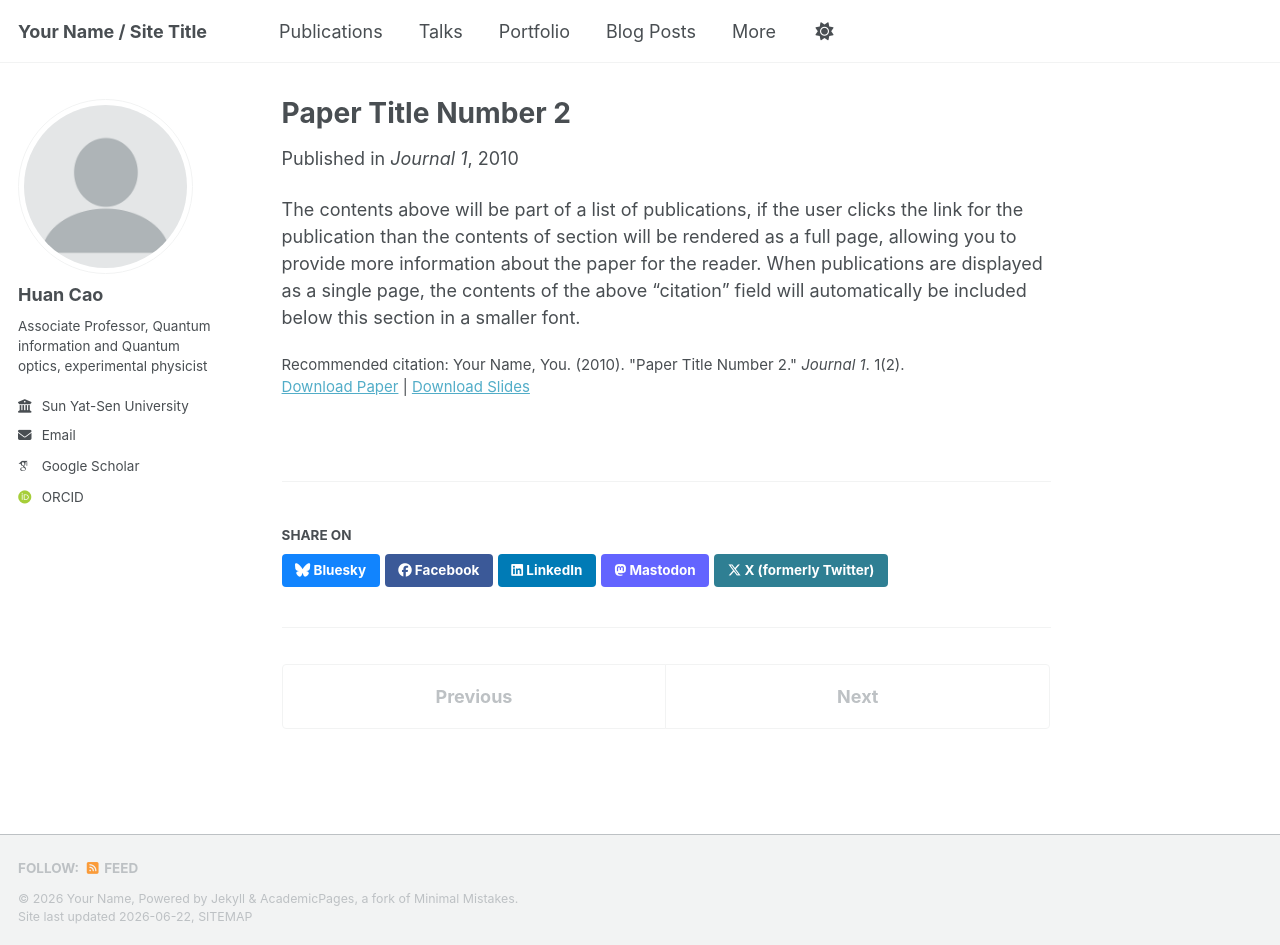
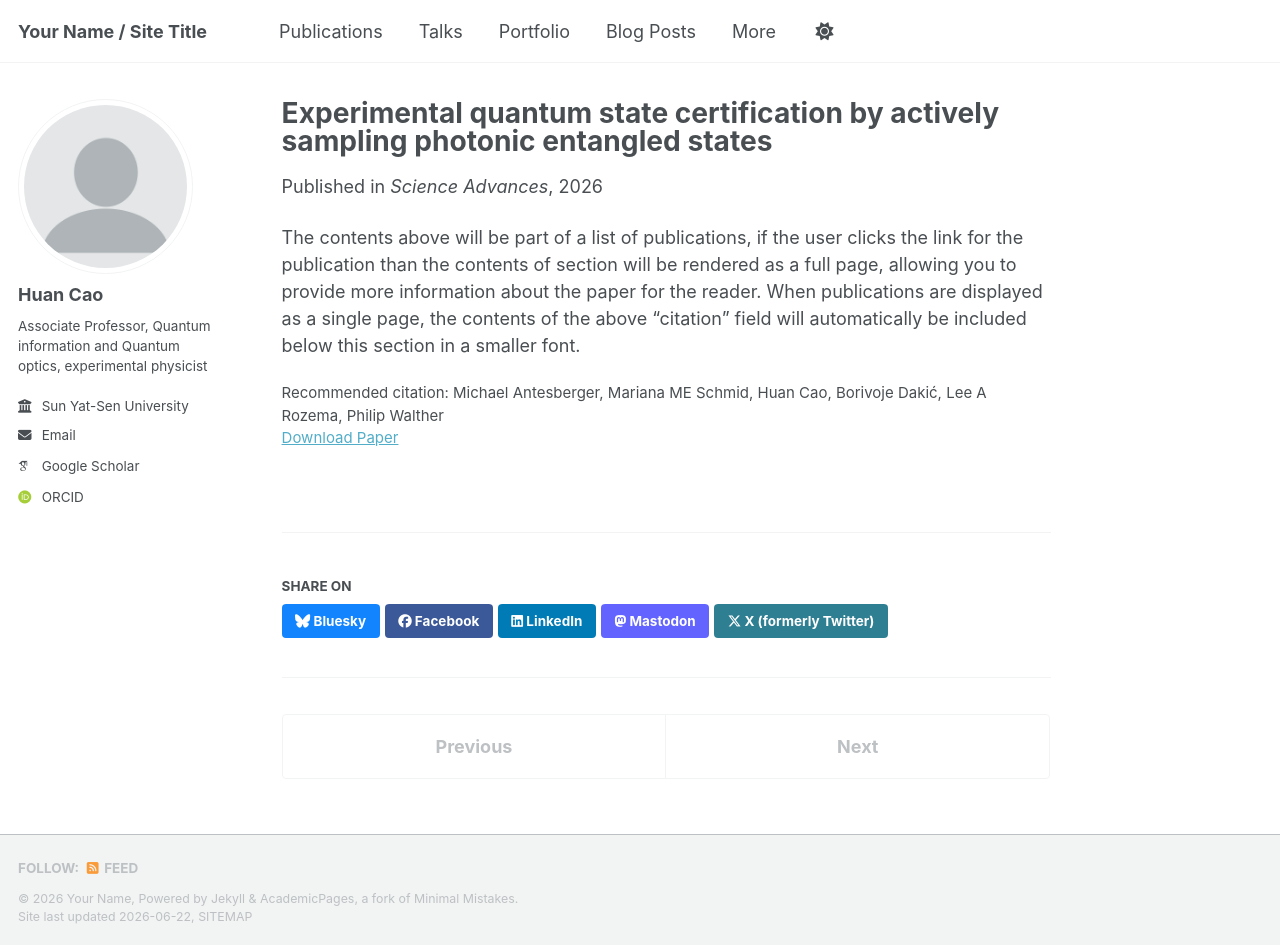
Before and after one commit to Huan-Cao/Huan-Cao.github.io, a Jekyll site: the page built from _publications/2010-10-01-paper-title-number-2.md, in a window 1280 px wide and 945 px high. Built offline with Jekyll 4.4.1, drawn with Linux system fonts in a browser that asks for light colours; some web fonts are replaced; a script bundle is joined from its source files by our own code; library files that are not in the unit come from our copies.

Commit message:
Update 2010-10-01-paper-title-number-2.md

```diff
--- a/_publications/2010-10-01-paper-title-number-2.md
+++ b/_publications/2010-10-01-paper-title-number-2.md
@@ -1,14 +1,12 @@
 ---
-title: "Paper Title Number 2"
+title: "Experimental quantum state certification by actively sampling photonic entangled states"
 collection: publications
 category: manuscripts
-permalink: /publication/2010-10-01-paper-title-number-2
-excerpt: 'This paper is about the number 2. The number 3 is left for future work.'
-date: 2010-10-01
-venue: 'Journal 1'
-slidesurl: 'https://academicpages.github.io/files/slides2.pdf'
-paperurl: 'https://academicpages.github.io/files/paper2.pdf'
-citation: 'Your Name, You. (2010). &quot;Paper Title Number 2.&quot; <i>Journal 1</i>. 1(2).'
+permalink: /publication/2026SciAdv-Experimental
+date: 2026-02-11
+venue: 'Science Advances'
+paperurl: 'https://10.1126/sciadv.aea4144'
+citation: 'Michael Antesberger, Mariana ME Schmid, Huan Cao, Borivoje Dakić, Lee A Rozema, Philip Walther'
 ---
 
 The contents above will be part of a list of publications, if the user clicks the link for the publication than the contents of section will be rendered as a full page, allowing you to provide more information about the paper for the reader. When publications are displayed as a single page, the contents of the above "citation" field will automatically be included below this section in a smaller font.
```
